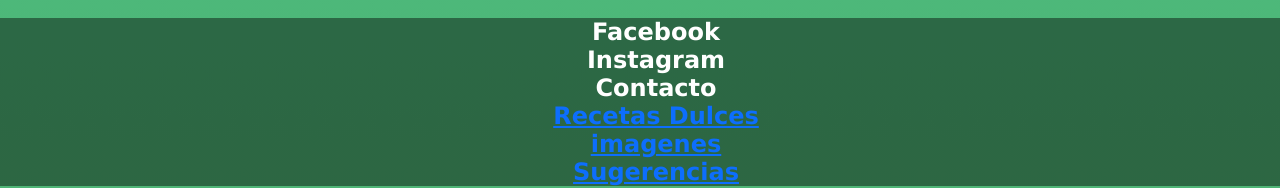
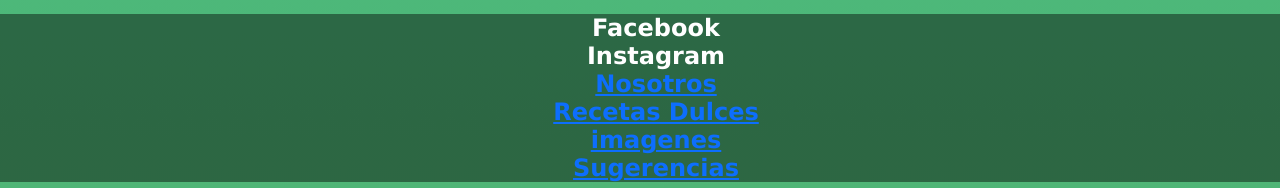
Before and after one commit to heranf84/proyecto-tortas, a plain HTML site: page index.html in a window 1280 px wide. Shown: the part 3409-3597 px from the top of the page. Drawn offline with Linux system fonts and the light colour scheme.

Commit message:
se agrego nosotros.html

```diff
--- a/index.html
+++ b/index.html
@@ -112,7 +112,7 @@
                 <li>Facebook</li>
                 <li>Instagram</li>
                 <li class="Whatsapp"><a href="https://wa.me/qr/6XURO4EDXAK2M1" target="blank">Whatsapp</a></li>
-                <li>Contacto</li>
+                <li> <a href="./paginas/nosotros.html">Nosotros</a> </li>
                 <li> <a href="./paginas/recetas.html">Recetas Dulces</a></li>
                 <li> <a href="./paginas/imagenes.html">imagenes</a></li>
                 <li> <a href="./paginas/sugerencias.html">Sugerencias </a></li>
--- a/scss/main.scss
+++ b/scss/main.scss
@@ -3,7 +3,7 @@
 @import "base/nav";
 @import "base/cuerpos";
 @import "componentes/tarjeta";
-
+@import "base/botones.scss";
 
 @import "componentes/varios";
 @import "componentes/boots";
```
Also changed, not shown: css/style.css, 1 other file.
